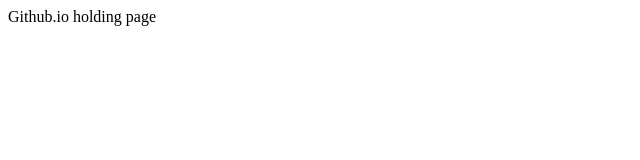
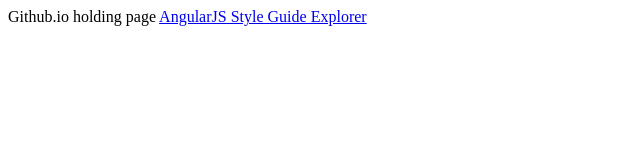
Before and after one commit to haroldcampbell/haroldcampbell.github.io, a plain HTML site: page index.html in a window 1280 px wide. Shown: the whole page, without its empty margins (0-640 px from the left). Drawn offline with Linux system fonts and the light colour scheme.

Commit message:
clean-up

```diff
--- a/index.html
+++ b/index.html
@@ -2,5 +2,6 @@
 <html>
 <body>
 Github.io holding page
+<a href="https://github.com/haroldcampbell/angularjs-styleguide-explorer/index.html">AngularJS Style Guide Explorer</a>
 </body>
 </html>
```
Also changed, not shown: 1 other file.
